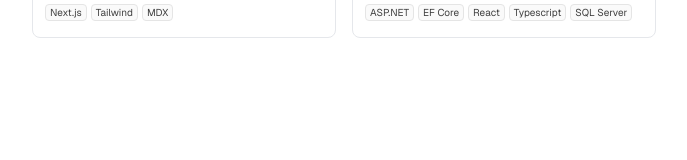
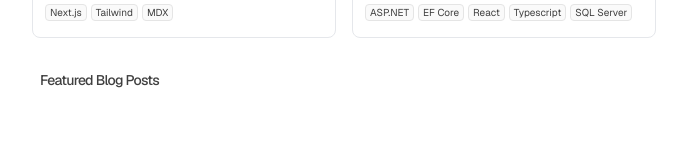
Before and after one commit to justinpaulosolo/justinsolo.dev, a Next.js app: page / in a window 1280 px wide. Shown: the part 545-705 px from the top of the page, without its empty margins (296-983 px from the left). Built offline with nearby package versions, Linux system fonts and the light colour scheme.

Commit message:
Add featured blog posts section

```diff
--- a/app/page.tsx
+++ b/app/page.tsx
@@ -122,6 +122,11 @@ export default function Home() {
           />
         </div>
       </section>
+      <section className="space-y-2">
+        <h2 className="text-sm font-light tracking-wide text-neutral-700 dark:text-neutral-200">
+          Featured Blog Posts
+        </h2>
+      </section>
     </section>
   );
 }
```
